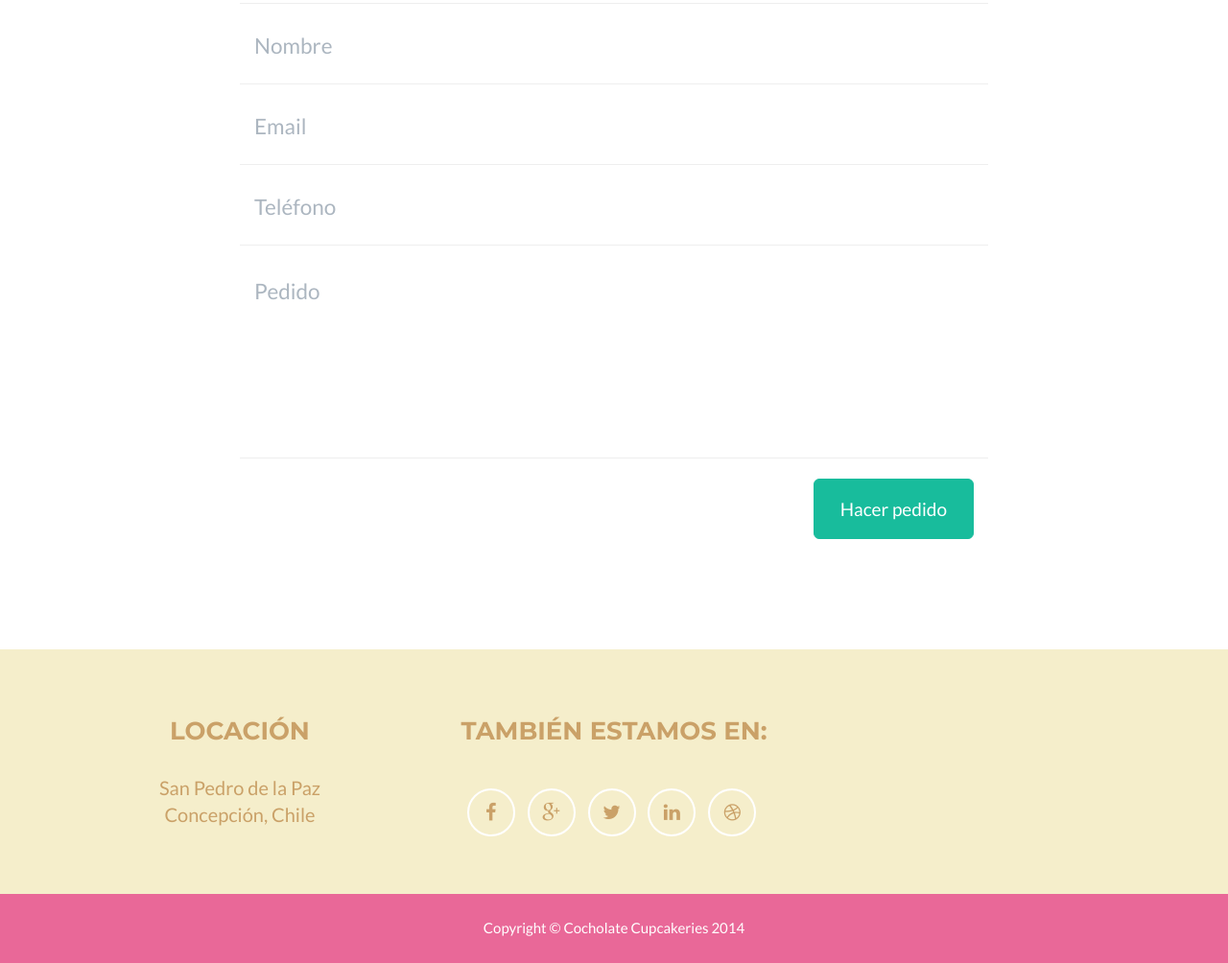
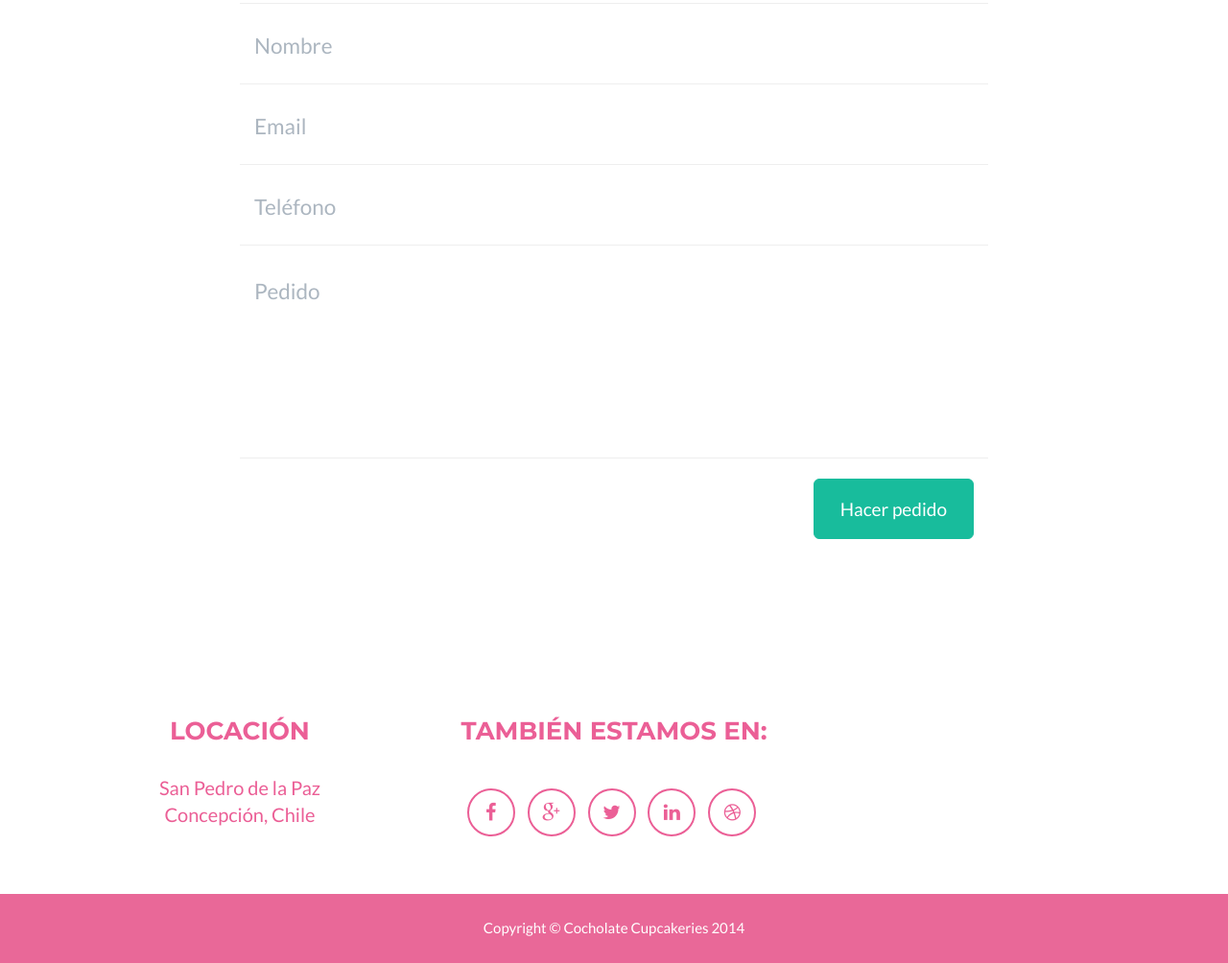
Before and after one commit to cocholate/cocholate.github.io, a plain HTML site: page index.html in a window 1280 px wide. Shown: the part 2772-3776 px from the top of the page at 96% size. Drawn offline with nearby package versions, Linux system fonts and the light colour scheme.

Commit message:
más modificaciones de colores

```diff
--- a/css/cocholate.css
+++ b/css/cocholate.css
@@ -69,7 +69,7 @@ header hr.star-light {
 
 
 #portfolio {
-  background: #F5EECB;  /* #F0E3B1; #fddad6;*/
+  background: #fff; /*#F5EECB;*/  /* #F0E3B1; #fddad6;*/
   color: #EB5F96;
 }
 
@@ -82,17 +82,17 @@ header hr.star-light {
 }
 
 footer .footer-above {
-  background: #F5EECB;
-  color: #CAA168;
+  background: #fff; /*#F5EECB;*/
+  color: #EB5F96;
 }
 
 footer .footer-below {
   background-color: #E96898;
 }
 
-
+/*
 #contact {
-  background: #fff;
+  background: #F5EECB;
   color: #EB5F96;
 }
 
@@ -106,7 +106,8 @@ footer .footer-below {
   border-color: #EB5F96;
 }
 
-
+*/
 .btn-outline {
-  color: #CAA168;
+  color: #EB5F96;
+  border-color: #EB5F96;
 }
```
